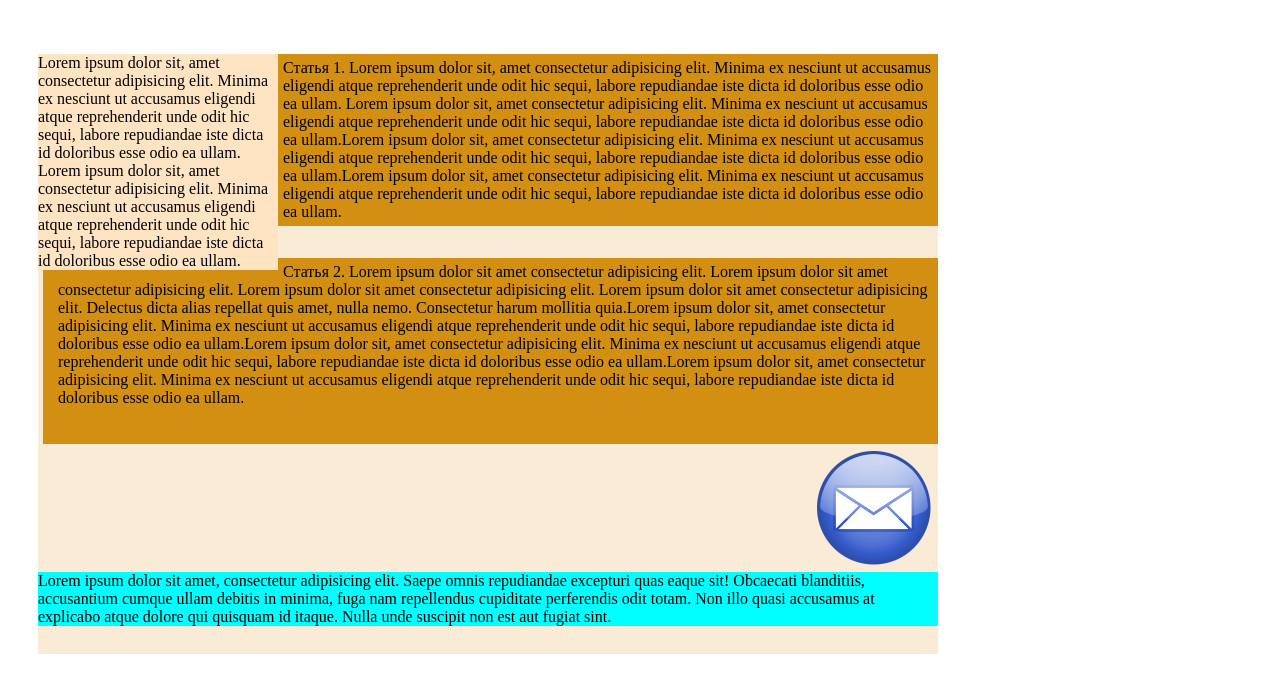
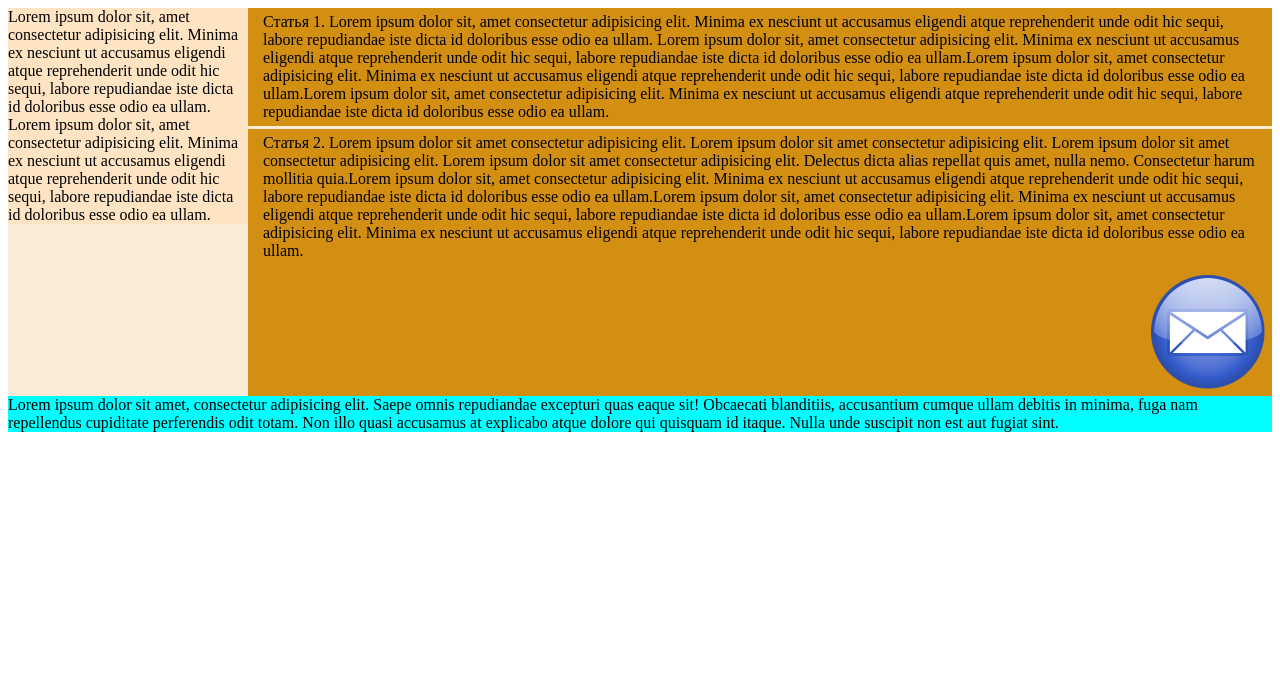
Before and after one commit to KarolinaMalcheuskaya/Karolina_Malcheuskaya, a plain HTML site: page homework/02_CSS/base3/index.html in a window 1280 px wide. Drawn offline with Linux system fonts and the light colour scheme.

Commit message:
amendments

```diff
--- a/homework/02_CSS/base3/block.css
+++ b/homework/02_CSS/base3/block.css
@@ -1,11 +1,11 @@
-body{
-    padding: 30px;
-}
 
   .block{
     background-color:antiquewhite;
-    width: 900px;
-    height: 600px;
+
+  }
+  p{
+    margin: 0;
+
   }
 
   .nav{
@@ -17,12 +17,12 @@ body{
 
   .article{
     background-color: rgb(211, 143, 18);
-    margin-left: 5px;
+    margin-left: 15em;
   }
   .empty{
     background-color: rgb(211, 143, 18);
     overflow: auto;
-    clear:left;
+    clear:both;
     }
 
  .icon{
@@ -31,7 +31,7 @@ body{
  }
 
  .article p{
-    margin-bottom: 2em;
+    margin-bottom: 0.2em;
     margin-left: 10px;
     padding: 5px;
       }
```
